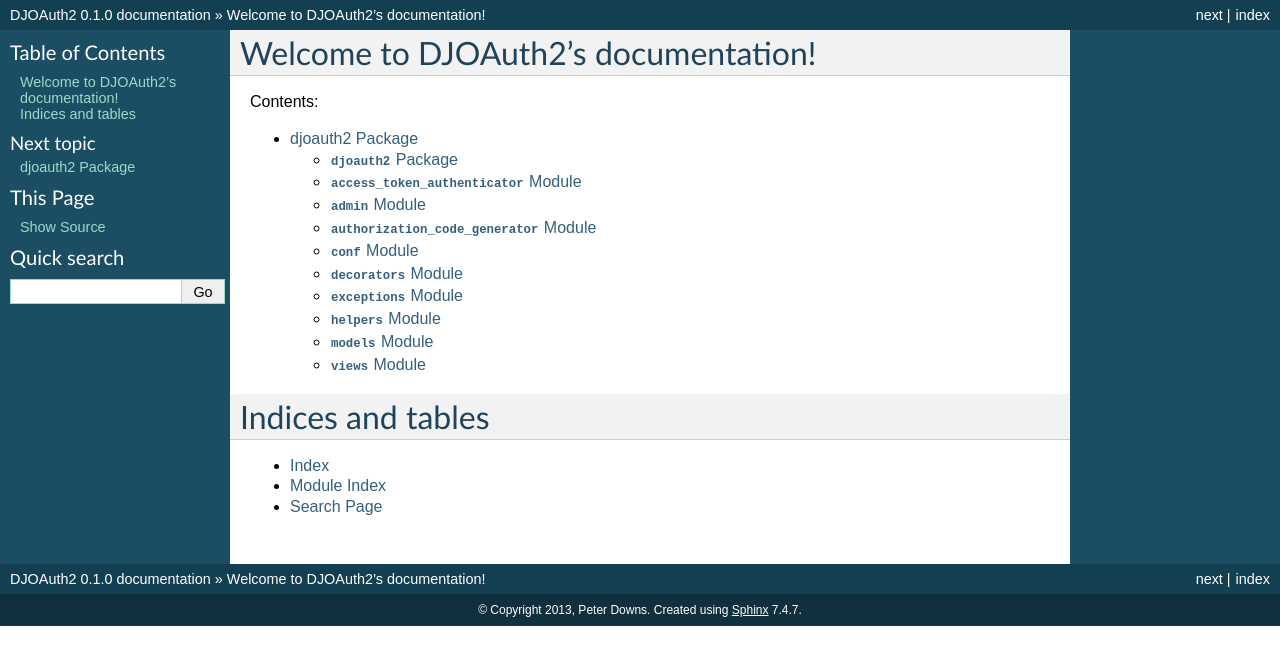
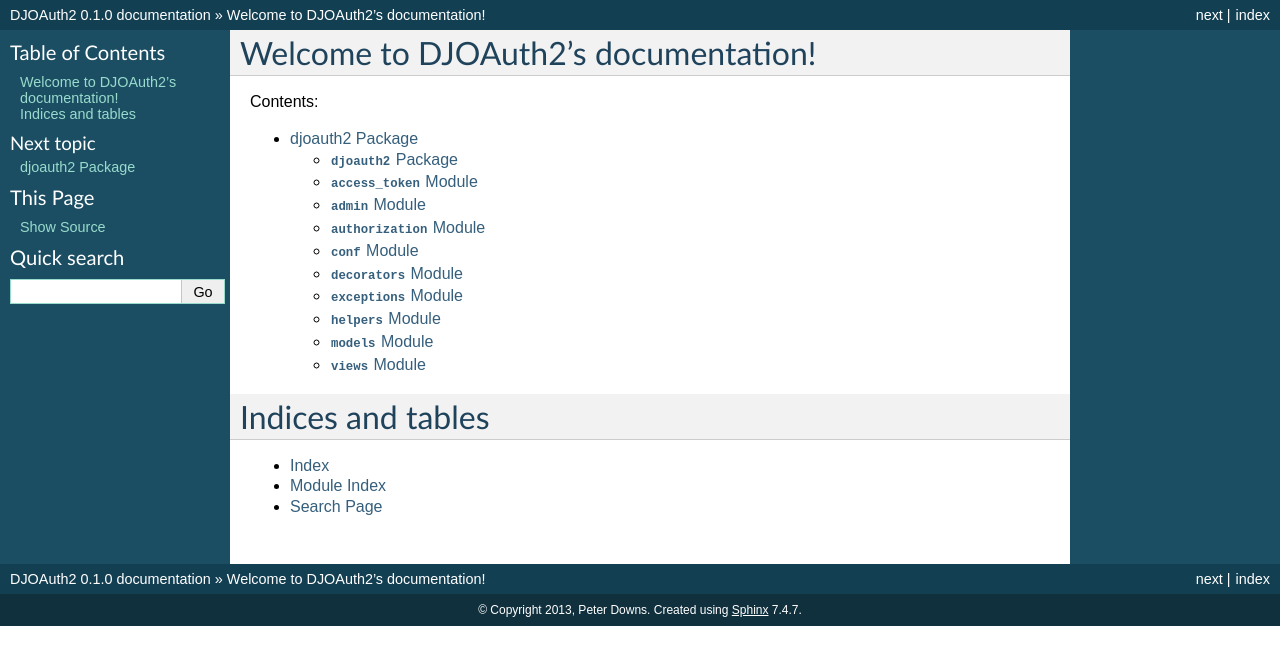
Before and after one commit to peterldowns/djoauth2, a Sphinx documentation site: the page built from docs/index.rst, in a window 1280 px wide. Shown: the top 665 px of the page. Built offline with Sphinx 7.4.7, drawn with Linux system fonts in a browser that asks for light colours.

Commit message:
Fix references to re-named modules.

```diff
--- a/docs/djoauth2.rst
+++ b/docs/djoauth2.rst
@@ -9,10 +9,10 @@
     :undoc-members:
     :show-inheritance:
 
-:mod:`access_token_authenticator` Module
+:mod:`access_token` Module
 ----------------------------------------
 
-.. automodule:: djoauth2.access_token_authenticator
+.. automodule:: djoauth2.access_token
     :members:
     :undoc-members:
     :show-inheritance:
@@ -25,10 +25,10 @@
     :undoc-members:
     :show-inheritance:
 
-:mod:`authorization_code_generator` Module
+:mod:`authorization` Module
 ------------------------------------------
 
-.. automodule:: djoauth2.authorization_code_generator
+.. automodule:: djoauth2.authorization
     :members:
     :undoc-members:
     :show-inheritance:
```
